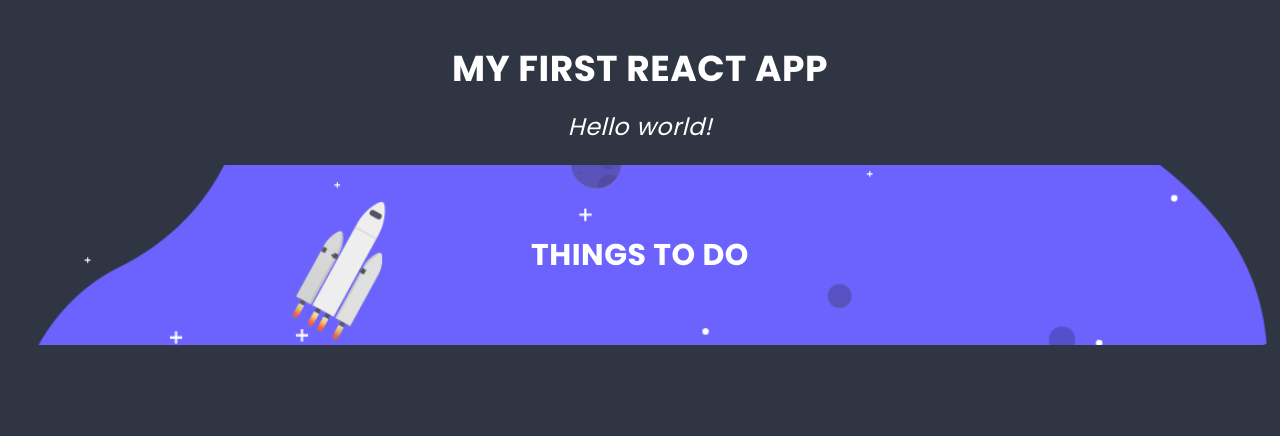
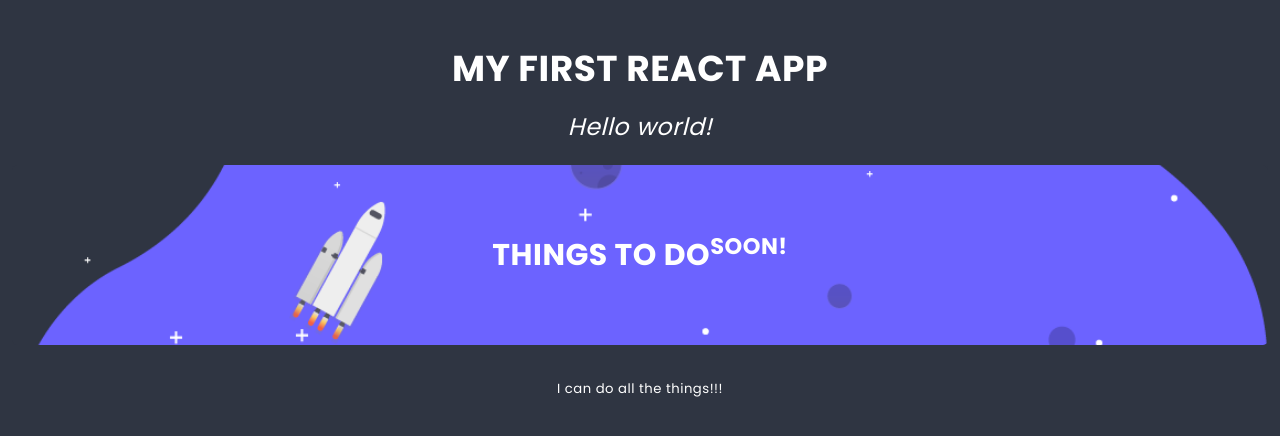
Before and after one commit to olszowskijacek/React--TO-DO-LIST, a React app: page / in a window 1280 px wide. Shown: the top 436 px of the page. Built offline with nearby package versions, Linux system fonts and the light colour scheme.

Commit message:
add title and image props

```diff
--- a/src/components/App/App.js
+++ b/src/components/App/App.js
@@ -8,7 +8,9 @@ class App extends React.Component {
       <main className={styles.component}>
         <h1 className={styles.title}>My first React app</h1>
         <h2 className={styles.subtitle}>Hello world!</h2>
-        <List />
+        <List title={['Things to do', <sup key='1'>soon!</sup>]} image="../src/images/space.png">
+
+        </List>
       </main>
     )
   }
--- a/src/components/Hero/Hero.js
+++ b/src/components/Hero/Hero.js
@@ -1,11 +1,17 @@
 import React from 'react';
 import styles from './Hero.scss';
+import PropTypes from 'prop-types';
 
-const Hero = () => (
+const Hero = props => (
   <header className={styles.component}>
-      <h2 className={styles.title}>Things to do</h2>
-      <img className={styles.image} src="../src/images/space.png" alt="Space"></img>
+      <h2 className={styles.title}>{props.titleText}</h2>
+      <img className={styles.image} src={props.imageImg} alt="Space"></img>
   </header>
 );
 
+Hero.propTypes = {
+    titleText: PropTypes.node.isRequired,
+    imageImg: PropTypes.string.isRequired
+  };
+
 export default Hero;
--- a/src/components/List/List.js
+++ b/src/components/List/List.js
@@ -1,13 +1,26 @@
 import React from 'react';
 import styles from './List.scss';
 import Hero from '../Hero/Hero.js';
+import PropTypes from 'prop-types';
 
 
 class List extends React.Component {
+    static propTypes = {
+        title: PropTypes.node.isRequired,
+        image: PropTypes.string.isRequired,
+        children: PropTypes.node,
+    }
+    static defaultProps = {
+        children: <p>I can do all the things!!!</p>
+    }
+
   render() {
     return (
       <section className={styles.component}>
-        <Hero />
+        <Hero titleText={this.props.title} imageImg={this.props.image} />
+        <div className={styles.description}>
+          {this.props.children}
+        </div>
       </section>
     )
   }
```
